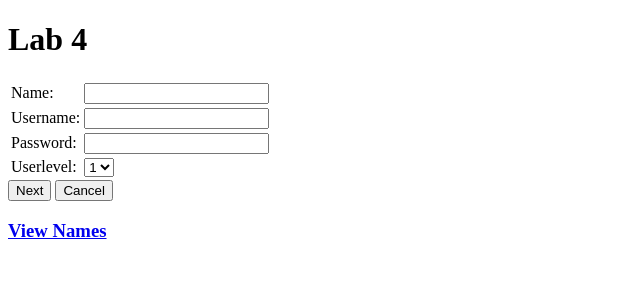
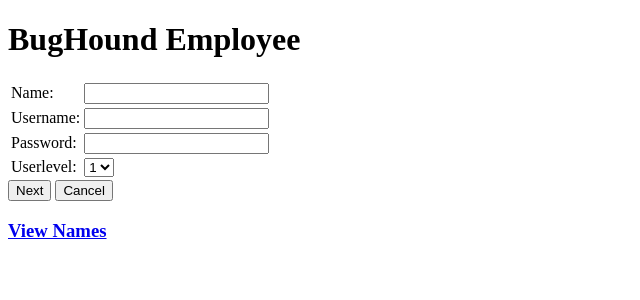
Before and after one commit to iwilliamlee/BugHound, a PHP site: page / in a window 1280 px wide. Shown: the top 300 px of the page, without its empty margins (0-640 px from the left). Run offline with PHP 8.4, Linux system fonts and the light colour scheme.

Commit message:
Update file name and HTLM page title

```diff
--- a/page2.php
+++ b/Adding_Employee.php
@@ -3,7 +3,7 @@
 <html>
     <head>
         <meta charset="UTF-8">
-        <title>CECS 544 Lab 4 Page 2</title>
+        <title>BugHound Adding Employee</title>
     </head>
     <body>
         <h2>
@@ -12,16 +12,14 @@
                 $username = $_POST['username'];
 				$password = $_POST['password'];
 				$userlevel = $_POST['userlevel'];
-                /* printf("You entered %s %s as your name.<p>",$first,$last);? */
 				$con = mysqli_connect("localhost","root");
                 mysqli_select_db($con, "Bughound");
 				$query = "INSERT INTO employees (name, user_name, password, user_level) VALUES ('".$name."','".$username."','".$password."','".$userlevel."')";
 				/* echo $query; */
 				mysqli_query($con, $query);
-
+                printf("<p>Employee %s added.<p>",$name);
             ?>
             You have successfully added an Employee!
-            <p>
             <input type="button" value="Return" id=button1 name=button1 onclick="go_home()">
         </h2>
         <script language=Javascript>
--- a/page5.php
+++ b/Update_Employee_Successful.php
@@ -3,7 +3,7 @@
 <html>
     <head>
         <meta charset="UTF-8">
-        <title>CECS 544 Lab 4 Page 5</title>
+        <title>BugHound Update Successful</title>
     </head>
     <body>
         <h2>
--- a/page4.php
+++ b/Updating_Employee.php
@@ -3,7 +3,7 @@
 <html>
     <head>
         <meta charset="UTF-8">
-        <title>View Names</title>
+        <title>BugHound Updating Employee</title>
     </head>
     <body>
         <?php
@@ -26,12 +26,12 @@
 				$name = $row[3];
             }
 		?>
-		<form action="page5.php" method="post" onsubmit="return validate(this)">
+		<form action="Updating_Employee_successful.php" method="post" onsubmit="return validate(this)">
             <table>
 				<input type="hidden" name="ID" value="<?php echo htmlspecialchars($id); ?>">
 				<tr><td>Name:</td><td><input type="Text" name="name" value="<?php echo htmlspecialchars($name); ?>"</td></tr>
                 <tr><td>Username:</td><td><input type="Text" name="username" value="<?php echo htmlspecialchars($username); ?>"</td></tr>
-                <tr><td>Password:</td><td><input type="Password" name="password" value="PASSWORD"</td></tr>
+                <tr><td>Password:</td><td><input type="Password" name="password" value="<?php echo htmlspecialchars($password); ?>"</td></tr>
 				<tr><td>Userlevel:</td><td>
 					<select type="number" name="userlevel" size=1 value="4">
 					  <option value="1" <?php if($level == 1) { ?> selected="selected" <?php } ?> >1</option>
--- a/page3.php
+++ b/View_Employee.php
@@ -1,9 +1,8 @@
 <!DOCTYPE html>
-
 <html>
     <head>
         <meta charset="UTF-8">
-        <title>View Names</title>
+        <title>BugHound View Employee</title>
     </head>
     <body>
         <?php
@@ -15,7 +14,7 @@
             $none = 0;
             while($row=mysqli_fetch_row($result)) {
                 $none=1;
-                printf("<tr><td><A href='page4.php?employee_id={$row[0]}'><span class=\"linkline\">%d</span></a> </td><td>%s</td></tr>\n",$row[0],$row[1]);
+                printf("<tr><td><A href='Updating_Employee.php?employee_id={$row[0]}'><span class=\"linkline\">%d</span></a> </td><td>%s</td></tr>\n",$row[0],$row[1]);
             }
         ?>
         </table>
--- a/index.php
+++ b/index.php
@@ -2,15 +2,18 @@
 <html>
     <head>
         <meta charset="UTF-8">
-        <title>CECS 544 Lab 4</title>
+        <title>BugHound Home Page</title>
     </head>
     <body>
-        <h1>Lab 4</h1>
-        <form action="page2.php" method="post" onsubmit="return validate(this)">
+        <h1>BugHound Employee</h1>
+        <form action="Adding_Employee.php" method="post" onsubmit="return validate(this)">
             <table>
-				<tr><td>Name:</td><td><input type="Text" name="name"</td></tr>
-                <tr><td>Username:</td><td><input type="Text" name="username"</td></tr>
-                <tr><td>Password:</td><td><input type="Password" name="password"</td></tr>
+				<tr><td>Name:</td><td>
+                    <input type="Text" name="name"</td></tr>
+                <tr><td>Username:</td><td>
+                    <input type="Text" name="username"</td></tr>
+                <tr><td>Password:</td><td>
+                    <input type="Password" name="password"</td></tr>
 				<tr><td>Userlevel:</td><td>
 					<select type="number" name="userlevel" size=1>
 					  <option value="1">1</option>
@@ -25,7 +28,7 @@
         </form>
 		<p>
 			<h3>
-				<A href="page3.php"><span class=\"linkline\">View Names</span></a>
+				<A href="View_Employee.php"><span class=\"linkline\">View Names</span></a>
 			</h3>
 		</p>
 
```
Also changed, not shown: unused.php (renamed from employee_update.php).
